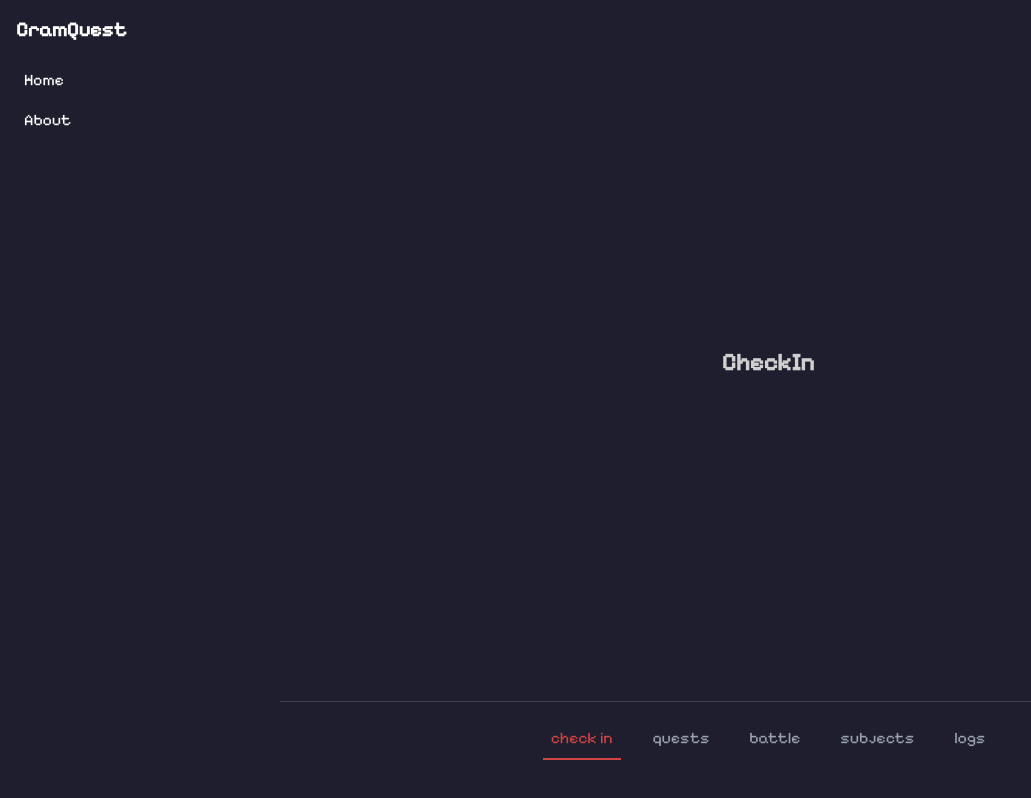
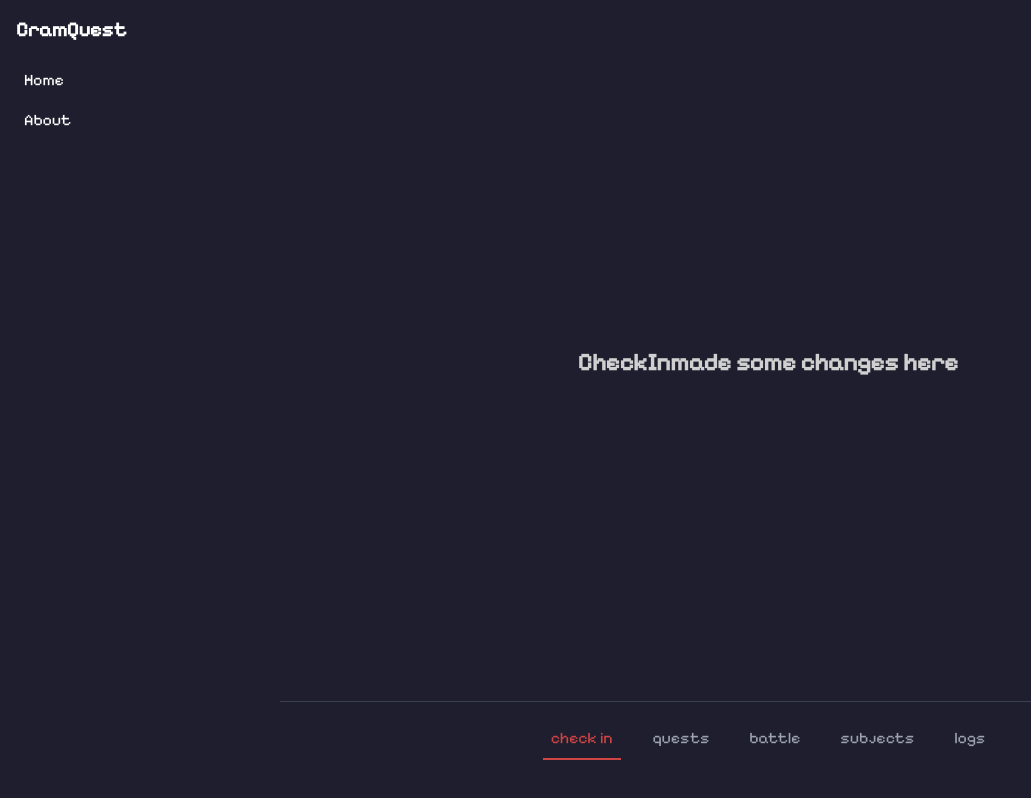
Before and after one commit to HusPhil/cram_quest, a React (Vite) app: page /#/home/check-in in a window 1280 px wide. Shown: the whole page, without its empty margins (0-1031 px from the left). Built offline with nearby package versions, Linux system fonts and the light colour scheme; a web font is replaced by a local one.

Commit message:
test redeploy script

```diff
--- a/package.json
+++ b/package.json
@@ -9,7 +9,8 @@
     "build": "tsc -b && vite build",
     "lint": "eslint .",
     "preview": "vite preview",
-    "predeploy": "npm run build",
+    "clean-dist": "rmdir /s /q dist || echo 'No dist folder to remove'",
+    "predeploy": "npm run clean-dist && npm run build",
     "deploy": "gh-pages -d dist",
     "gh-pages-clean": "gh-pages-clean"
   },
--- a/src/features/Home/tabs/CheckIn.tsx
+++ b/src/features/Home/tabs/CheckIn.tsx
@@ -1,5 +1,8 @@
 export default function CheckIn() {
   return (
-    <div>CheckIn</div>
+    <>
+      <div>CheckIn</div>
+      <p>made some changes here</p>
+    </>
   )
 }
```
Also changed, not shown: src/features/Home/layouts/CheckInLayout.tsx (deleted).
